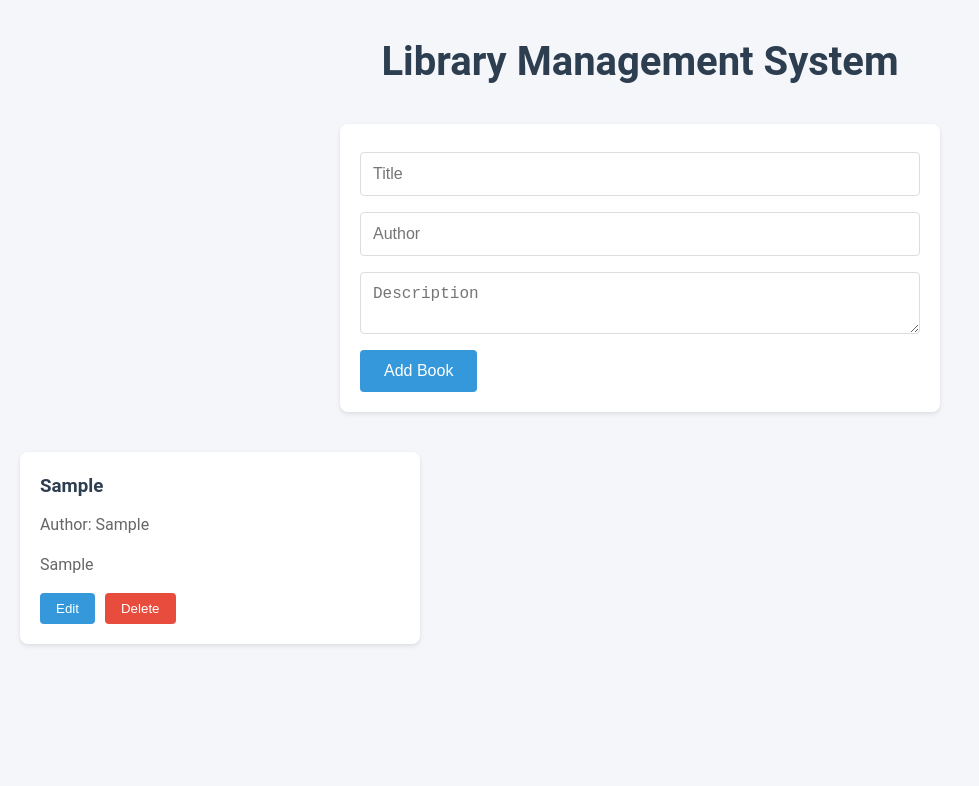
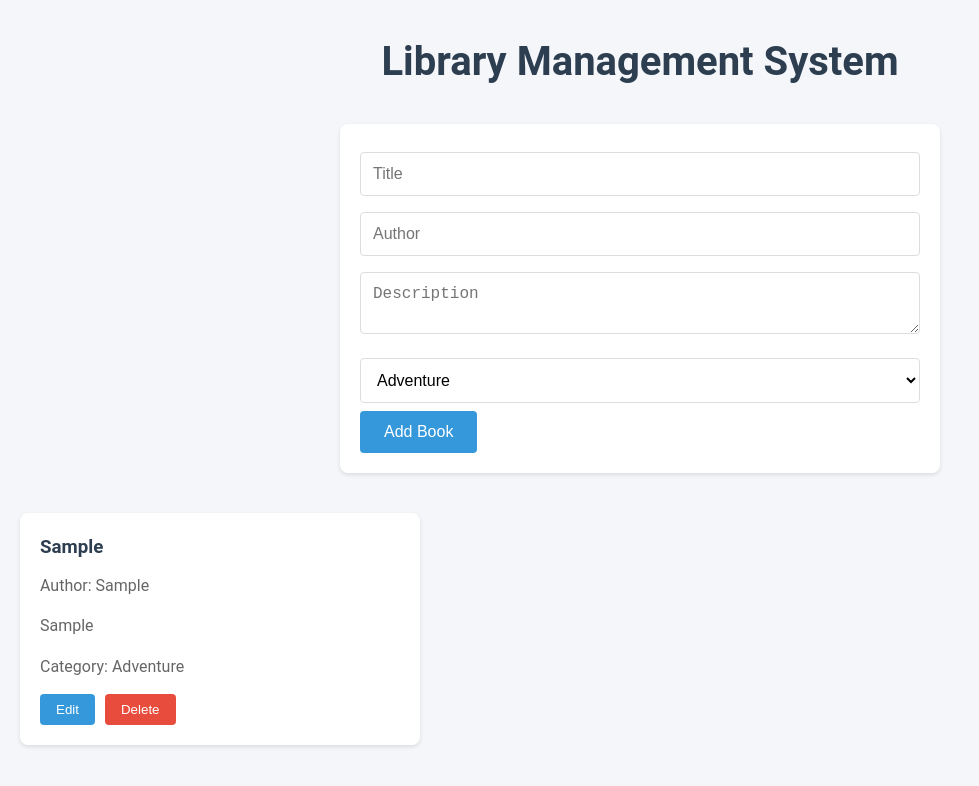
Before and after one commit to naamiahmed/Library_Management_System, a React (Create React App) app in the folder Front-End/library-management-frontend/: page /home in a window 1280 px wide. Both pictures are taken after typing "Sample", "Sample", "Sample" into the empty fields and a click on the button "Add Book". Shown: the top 786 px of the page, without its empty margins (0-979 px from the left). Built offline with nearby package versions, Linux system fonts and the light colour scheme.

Commit message:
Add category field to Book components and update form handling

```diff
--- a/Front-End/library-management-frontend/src/components/Book/BookCard.tsx
+++ b/Front-End/library-management-frontend/src/components/Book/BookCard.tsx
@@ -15,6 +15,7 @@ const BookCard: React.FC<BookCardProps> = ({ book, onEdit, onDelete }) => {
             <h3>{book.title}</h3>
             <p>Author: {book.author}</p>
             <p>{book.description}</p>
+            <p>Category: {book.category}</p>
             <button onClick={onEdit}>Edit</button>
             <button onClick={onDelete}>Delete</button>
         </div>
--- a/Front-End/library-management-frontend/src/components/Book/BookForm.tsx
+++ b/Front-End/library-management-frontend/src/components/Book/BookForm.tsx
@@ -1,8 +1,15 @@
 // src/components/Book/BookForm.tsx
 import React, { useState, useEffect } from 'react';
-import { Book } from '../../types/Book.ts';
+import { Book } from '../../types/Book';
 import '../../styles/global.css';
 
+const BOOK_CATEGORIES = [
+    'Adventure',
+    'Science Fiction',
+    'Story',
+    'Self Development',
+    'Other'
+] as const;
 
 interface BookFormProps {
     onAddBook: (book: Book) => void;
@@ -11,17 +18,29 @@ interface BookFormProps {
 }
 
 const BookForm: React.FC<BookFormProps> = ({ onAddBook, onEditBook, editingBook }) => {
-    const [book, setBook] = useState<Book>({ id: 0, title: '', author: '', description: '' });
+    const [book, setBook] = useState<Book>({
+        id: 0,
+        title: '',
+        author: '',
+        description: '',
+        category: BOOK_CATEGORIES[0]
+    });
 
     useEffect(() => {
         if (editingBook) {
             setBook(editingBook);
         } else {
-            setBook({ id: 0, title: '', author: '', description: '' });
+            setBook({
+                id: 0,
+                title: '',
+                author: '',
+                description: '',
+                category: BOOK_CATEGORIES[0]
+            });
         }
     }, [editingBook]);
 
-    const handleChange = (e: React.ChangeEvent<HTMLInputElement | HTMLTextAreaElement>) => {
+    const handleChange = (e: React.ChangeEvent<HTMLInputElement | HTMLTextAreaElement | HTMLSelectElement>) => {
         const { name, value } = e.target;
         setBook({ ...book, [name]: value });
     };
@@ -33,7 +52,13 @@ const BookForm: React.FC<BookFormProps> = ({ onAddBook, onEditBook, editingBook
         } else {
             onAddBook({ ...book, id: Date.now() });
         }
-        setBook({ id: 0, title: '', author: '', description: '' });
+        setBook({
+            id: 0,
+            title: '',
+            author: '',
+            description: '',
+            category: BOOK_CATEGORIES[0]
+        });
     };
 
     return (
@@ -61,6 +86,18 @@ const BookForm: React.FC<BookFormProps> = ({ onAddBook, onEditBook, editingBook
                 placeholder="Description"
                 required
             />
+            <select
+                name="category"
+                value={book.category}
+                onChange={handleChange}
+                required
+            >
+                {BOOK_CATEGORIES.map(category => (
+                    <option key={category} value={category}>
+                        {category}
+                    </option>
+                ))}
+            </select>
             <button type="submit">{editingBook ? 'Update Book' : 'Add Book'}</button>
         </form>
     );
--- a/Front-End/library-management-frontend/src/styles/global.css
+++ b/Front-End/library-management-frontend/src/styles/global.css
@@ -381,3 +381,21 @@ h1 {
         font-size: 2rem;
     }
 }
+
+
+/* Add to your global.css */
+.book-form select {
+    width: 100%;
+    padding: 12px;
+    margin: 8px 0;
+    border: 1px solid #ddd;
+    border-radius: 4px;
+    font-size: 16px;
+    background-color: white;
+    cursor: pointer;
+}
+
+.book-form select:focus {
+    outline: none;
+    border-color: var(--secondary-color);
+}
--- a/Front-End/library-management-frontend/src/types/Book.ts
+++ b/Front-End/library-management-frontend/src/types/Book.ts
@@ -5,4 +5,5 @@ export interface Book {
     title: string;
     author: string;
     description: string;
+    category: string;
 }
```
